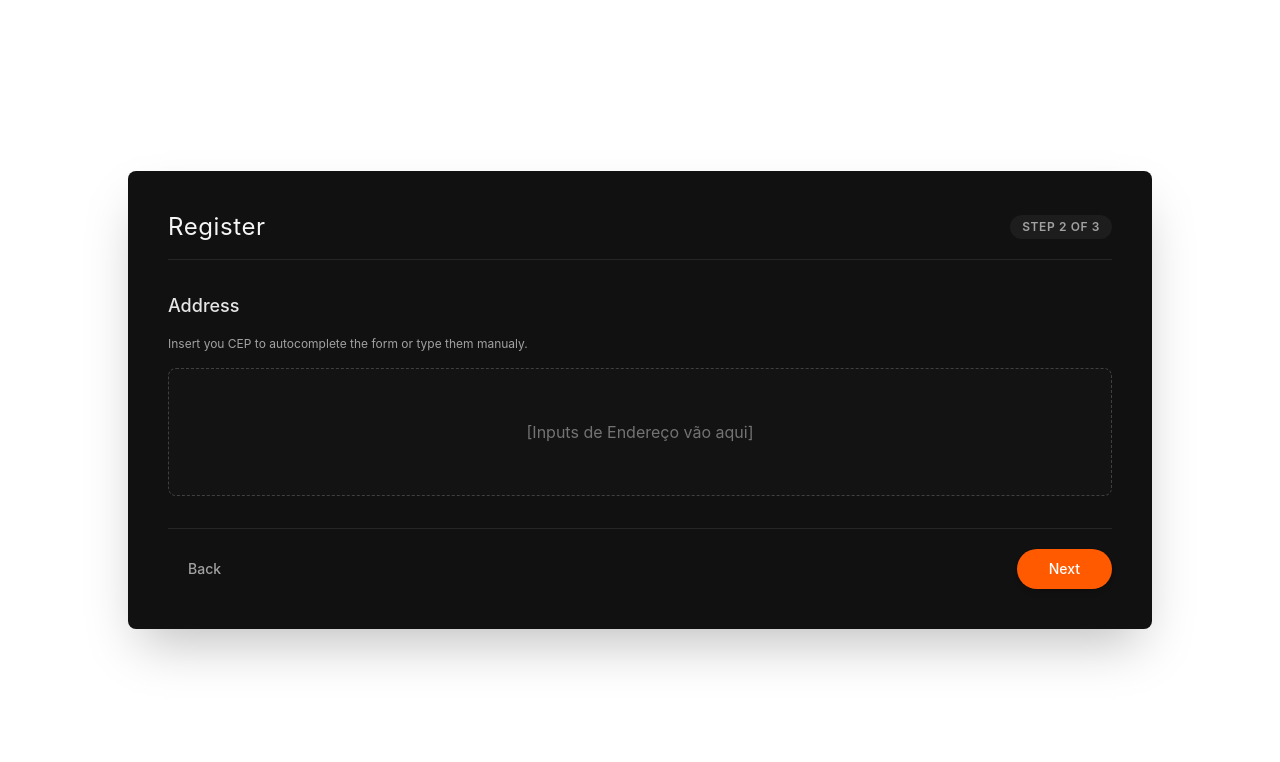
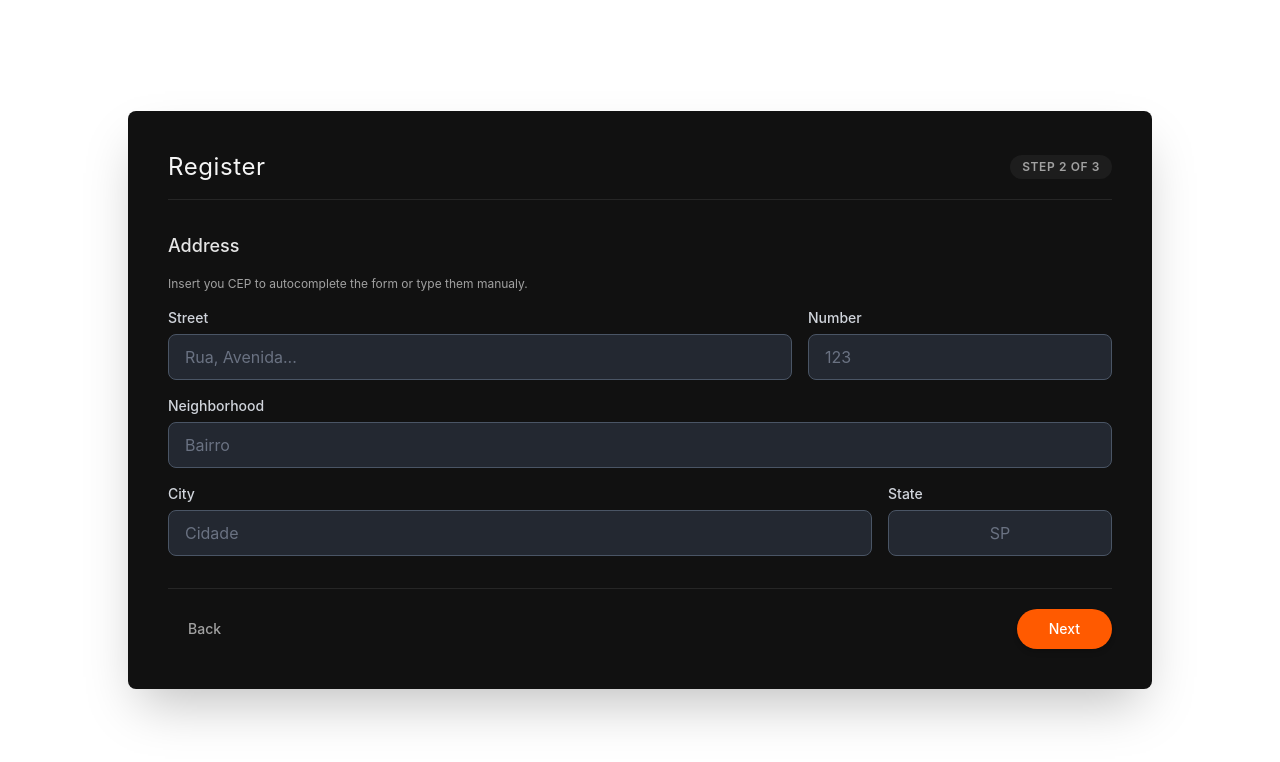
Before and after one commit to daniel27072007/Dynamic-form-rigid-validation, a React (Vite) app in the folder dynamic-form/: page / in a window 1280 px wide. Both pictures are taken after a click on the button "Next". Shown: the top 762 px of the page. Built offline with nearby package versions, Linux system fonts and the light colour scheme.

Commit message:
1.1.5 - form step 2 structure and style done

```diff
--- a/dynamic-form/src/App.jsx
+++ b/dynamic-form/src/App.jsx
@@ -61,8 +61,55 @@ function App() {
               <div className="space-y-4">
                 <h2 className="text-lg font-medium text-neutral-200">Address</h2>
                 <p className="text-xs text-neutral-400 mb-4">Insert you CEP to autocomplete the form or type them manualy.</p>
-                <div className="h-32 border border-dashed border-neutral-700 rounded-lg bg-neutral-900/40 flex items-center justify-center text-neutral-500">
-                  [Inputs de Endereço vão aqui]
+                {/* Grid: Street e Number */}
+                <div className="grid grid-cols-3 gap-4">
+                  <div className="flex flex-col gap-1.5 col-span-2">
+                    <label className="text-sm font-medium text-gray-300">Street</label>
+                    <input
+                      type="text"
+                      placeholder="Rua, Avenida..."
+                      className="w-full rounded-lg bg-gray-700/50 border border-gray-600 px-4 py-2.5 text-gray-100 placeholder-gray-500 outline-none focus:border-[#FF5A00] focus:ring-1 focus:ring-[#FF5A00] transition-all"
+                    />
+                  </div>
+                  <div className="flex flex-col gap-1.5">
+                    <label className="text-sm font-medium text-gray-300">Number</label>
+                    <input
+                      type="text"
+                      placeholder="123"
+                      className="w-full rounded-lg bg-gray-700/50 border border-gray-600 px-4 py-2.5 text-gray-100 placeholder-gray-500 outline-none focus:border-[#FF5A00] focus:ring-1 focus:ring-[#FF5A00] transition-all"
+                    />
+                  </div>
+                </div>
+
+                {/* Campo: Neighborhood */}
+                <div className="flex flex-col gap-1.5">
+                  <label className="text-sm font-medium text-gray-300">Neighborhood</label>
+                  <input
+                    type="text"
+                    placeholder="Bairro"
+                    className="w-full rounded-lg bg-gray-700/50 border border-gray-600 px-4 py-2.5 text-gray-100 placeholder-gray-500 outline-none focus:border-[#FF5A00] focus:ring-1 focus:ring-[#FF5A00] transition-all"
+                  />
+                </div>
+
+                {/* Grid: City e State */}
+                <div className="grid grid-cols-1 sm:grid-cols-4 gap-4">
+                  <div className="flex flex-col gap-1.5 sm:col-span-3">
+                    <label className="text-sm font-medium text-gray-300">City</label>
+                    <input
+                      type="text"
+                      placeholder="Cidade"
+                      className="w-full rounded-lg bg-gray-700/50 border border-gray-600 px-4 py-2.5 text-gray-100 placeholder-gray-500 outline-none focus:border-[#FF5A00] focus:ring-1 focus:ring-[#FF5A00] transition-all"
+                    />
+                  </div>
+                  <div className="flex flex-col gap-1.5">
+                    <label className="text-sm font-medium text-gray-300">State</label>
+                    <input
+                      type="text"
+                      placeholder="SP"
+                      maxLength={2}
+                      className="w-full rounded-lg bg-gray-700/50 border border-gray-600 px-4 py-2.5 text-gray-100 placeholder-gray-500 outline-none focus:border-[#FF5A00] focus:ring-1 focus:ring-[#FF5A00] text-center uppercase transition-all"
+                    />
+                  </div>
                 </div>
               </div>
             )}
```
